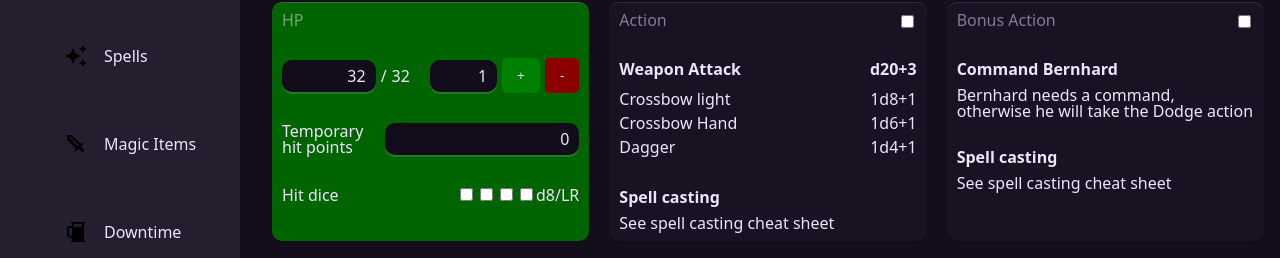
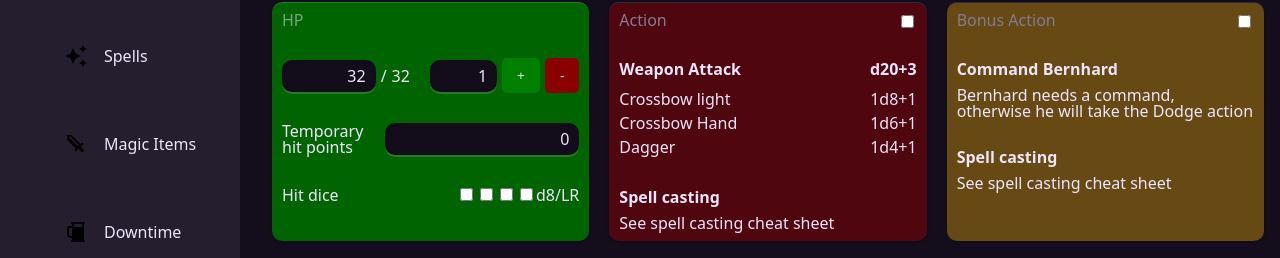
Before and after one commit to justDabuK/emberwood-village, an Astro site: page /characters/nex in a window 1280 px wide. Shown: the part 212-470 px from the top of the page. Built offline with nearby package versions, Linux system fonts and the light colour scheme; Astro itself is replaced by a stand-in of ours.

Commit message:
feat: add colors to the main actions

```diff
--- a/src/components/character/SectionCard.vue
+++ b/src/components/character/SectionCard.vue
@@ -1,8 +1,9 @@
 <script setup lang="ts">
 import type { Section } from "../../scripts/cheatSheetTypes.ts";
 import Usages from "./Usages.vue";
+import { computed } from "vue";
 
-defineProps<{
+const props = defineProps<{
   section: Section;
 }>();
 
@@ -14,11 +15,24 @@ const toggleModel = () => {
   }
   model.value = !model.value;
 };
+
+const optionalColorClass = computed(() => {
+  switch (props.section.title) {
+    case "Action":
+      return "action";
+    case "Bonus Action":
+      return "bonus-action";
+    case "Reaction":
+      return "reaction";
+    default:
+      return "";
+  }
+});
 </script>
 
 <template>
   <div
-    :class="`card section ${model ? 'used' : ''} ${model !== undefined ? 'cursor-pointer' : ''}`"
+    :class="`card section ${model ? 'used' : ''} ${model !== undefined ? 'cursor-pointer' : ''} ${optionalColorClass}`"
     @click="toggleModel"
   >
     <div class="section-title">
@@ -75,10 +89,31 @@ const toggleModel = () => {
 </template>
 
 <style>
-.used {
-  background-color: var(--body-bg);
-  color: var(--text-color-darker-1);
-  box-shadow: unset;
+.card {
+  --background-color: var(--card-bg);
+  background-color: color-mix(in srgb, var(--background-color), transparent);
+
+  &.action {
+    --background-color: var(--action-color);
+  }
+
+  &.bonus-action {
+    --background-color: var(--bonus-action-color);
+  }
+
+  &.reaction {
+    --background-color: var(--reaction-color);
+  }
+
+  &.used {
+    background-color: color-mix(
+      in srgb,
+      var(--background-color),
+      transparent 80%
+    );
+    color: var(--text-color-darker-1);
+    box-shadow: unset;
+  }
 }
 
 .cursor-pointer {
--- a/src/styles/global.css
+++ b/src/styles/global.css
@@ -53,6 +53,10 @@ li {
   --button-color: oklch(60% 0.08 226.91);
   --button-color-hover: oklch(55% 0.08 226.91);
   --button-color-active: oklch(44.81% 0.08 226.91);
+
+  --action-color: darkred;
+  --bonus-action-color: darkgoldenrod;
+  --reaction-color: darkblue;
 
   /* sizes */
   --size-4: 4px;
```
